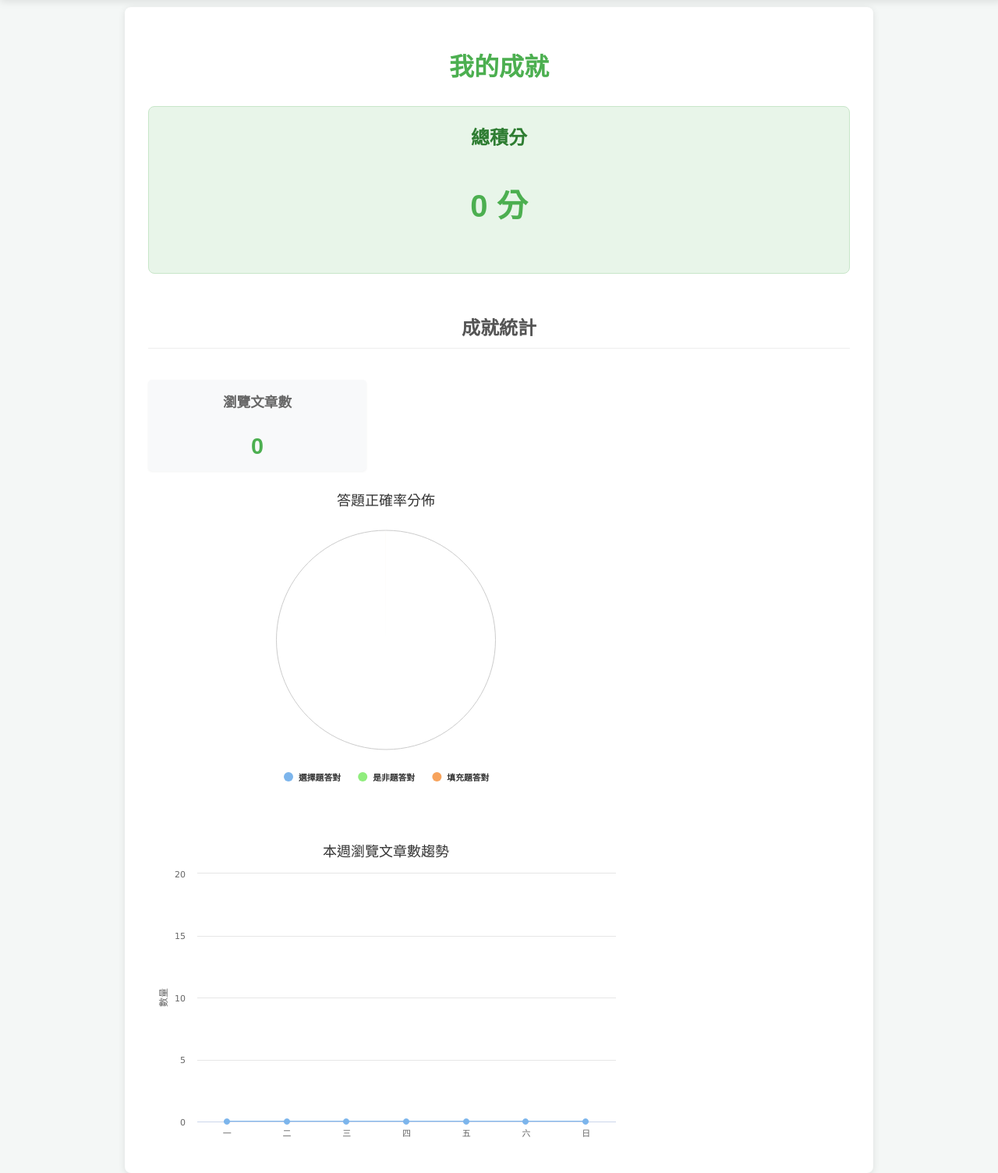
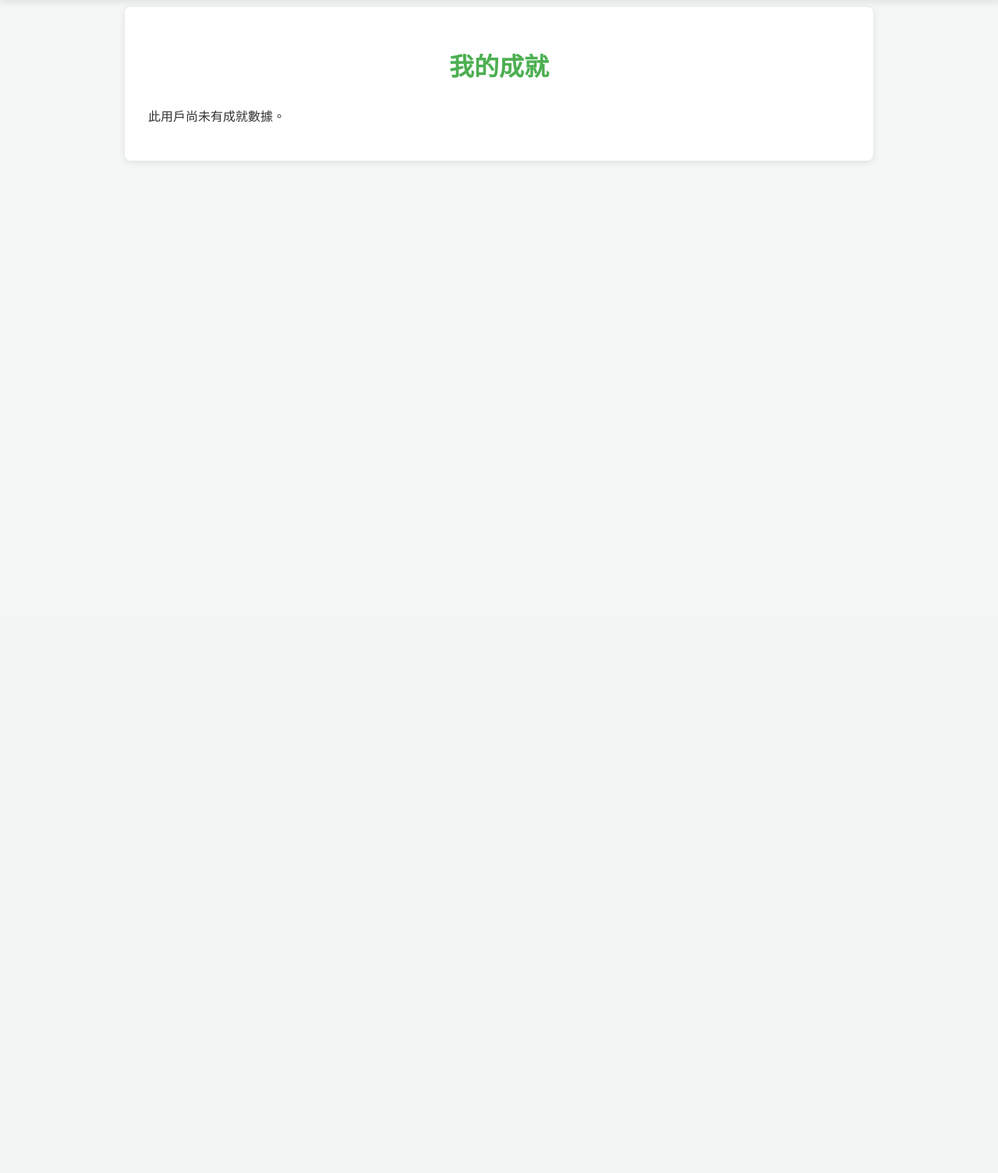
Before and after one commit to 1111031026/0308, a PHP site: page /achievement.php in a window 1280 px wide. Shown: the part 91-1595 px from the top of the page at 78% size. After the commit the page ends 298 px from the top, so only its background shows below. Run offline with PHP 8.4, Linux system fonts and the light colour scheme; a user stored in the database is signed in; data comes from the database, SQL or seed files in the repository.

Commit message:
點頭像跳到achievement

```diff
--- a/php/achievement.php
+++ b/php/achievement.php
@@ -2,23 +2,36 @@
 session_start();
 require_once 'db_connect.php';
 
-// 檢查用戶是否登入
+// 檢查是否登入
 if (!isset($_SESSION['login_session']) || $_SESSION['login_session'] !== true || !isset($_SESSION['user_id'])) {
-    // 如果未登入，重定向到登入頁面或顯示錯誤訊息
-    header('Location: user_login.php'); // 假設登入頁面是 user_login.php
+    header('Location: user_login.php');
     exit;
 }
 
-$userID = $_SESSION['user_id'];
+// 獲取要顯示的用戶 ID（從 URL 或當前登入用戶）
+$display_user_id = isset($_GET['user_id']) && filter_var($_GET['user_id'], FILTER_VALIDATE_INT) ? (int)$_GET['user_id'] : $_SESSION['user_id'];
+
+// 驗證用戶是否存在
+$stmt = $conn->prepare("SELECT Username FROM user WHERE UserID = ?");
+$stmt->bind_param("i", $display_user_id);
+$stmt->execute();
+$result = $stmt->get_result();
+if (!$result->fetch_assoc()) {
+    // 如果用戶不存在，重定向或顯示錯誤
+    header('Location: luntan.php');
+    exit;
+}
+$stmt->close();
+
+// 查詢成就數據
 $totalPoints = 0;
 $articlesViewed = 0;
 $choiceCorrect = 0;
 $tfCorrect = 0;
 $fillinCorrect = 0;
 
-// 從 achievement 資料表讀取數據
 $stmt = $conn->prepare("SELECT TotalPoints, ArticlesViewed, ChoiceQuestionsCorrect, TFQuestionsCorrect, FillinQuestionsCorrect FROM achievement WHERE UserID = ?");
-$stmt->bind_param("i", $userID);
+$stmt->bind_param("i", $display_user_id);
 $stmt->execute();
 $result = $stmt->get_result();
 
@@ -29,68 +42,64 @@ if ($row = $result->fetch_assoc()) {
     $tfCorrect = $row['TFQuestionsCorrect'] ?? 0;
     $fillinCorrect = $row['FillinQuestionsCorrect'] ?? 0;
 } else {
-    // 如果找不到用戶記錄（理論上不應發生，因為註冊時會創建），則全部設為 0
-    // 或者可以考慮在此處插入一條初始記錄，但最好是在註冊流程中處理
-    error_log("Achievement record not found for UserID: " . $userID);
+    error_log("Achievement record not found for UserID: " . $display_user_id);
 }
 $stmt->close();
 
-// --- New code start ---
-// Get weekly article view counts
-$weeklyViews = array_fill(0, 7, 0); // Initialize array for Mon-Sun with 0s
+// 查詢本週文章瀏覽數據
+$weeklyViews = array_fill(0, 7, 0);
 $today = new DateTime();
-$dayOfWeek = $today->format('N'); // ISO-8601 numeric representation of the day of the week (1 for Monday through 7 for Sunday)
-
-// Calculate the start of the week (Monday)
+$dayOfWeek = $today->format('N');
 $startOfWeek = clone $today;
 $startOfWeek->modify('-' . ($dayOfWeek - 1) . ' days');
 $startOfWeek->setTime(0, 0, 0);
-
-// Calculate the end of the week (Sunday)
 $endOfWeek = clone $startOfWeek;
 $endOfWeek->modify('+6 days');
 $endOfWeek->setTime(23, 59, 59);
 
-// Prepare SQL query to get views for the current week
 $viewStmt = $conn->prepare("SELECT ViewTimestamp FROM user_article_views WHERE UserID = ? AND ViewTimestamp BETWEEN ? AND ?");
 $startOfWeekStr = $startOfWeek->format('Y-m-d H:i:s');
 $endOfWeekStr = $endOfWeek->format('Y-m-d H:i:s');
-$viewStmt->bind_param("iss", $userID, $startOfWeekStr, $endOfWeekStr);
+$viewStmt->bind_param("iss", $display_user_id, $startOfWeekStr, $endOfWeekStr);
 $viewStmt->execute();
 $viewResult = $viewStmt->get_result();
 
 while ($viewRow = $viewResult->fetch_assoc()) {
     $viewTimestamp = new DateTime($viewRow['ViewTimestamp']);
-    $viewDayOfWeek = (int)$viewTimestamp->format('N'); // 1 (for Monday) through 7 (for Sunday)
+    $viewDayOfWeek = (int)$viewTimestamp->format('N');
     if ($viewDayOfWeek >= 1 && $viewDayOfWeek <= 7) {
-        $weeklyViews[$viewDayOfWeek - 1]++; // Increment count for the corresponding day (index 0 for Monday)
+        $weeklyViews[$viewDayOfWeek - 1]++;
     }
 }
 $viewStmt->close();
-// --- New code end ---
 
 $conn->close();
 ?>
+
 <!DOCTYPE html>
 <html lang="zh-TW">
+
 <head>
     <meta charset="UTF-8">
     <meta name="viewport" content="width=device-width, initial-scale=1.0">
-    <title>我的成就 - 永續小站</title>
+    <title><?php echo $display_user_id === $_SESSION['user_id'] ? '我的成就' : '用戶成就'; ?> - 永續小站</title>
     <link rel="icon" type="image/png" href="../img/icon.png">
     <link rel="stylesheet" href="../css/nav3.css">
     <link rel="stylesheet" href="../css/achievement.css">
     <script src="https://code.highcharts.com/highcharts.js"></script>
     <script src="https://code.highcharts.com/modules/accessibility.js"></script>
 </head>
+
 <body>
     <header>
         <?php include "nav.php"; ?>
     </header>
 
     <div class="achievement-container">
-        <h1>我的成就</h1>
-
+        <h1><?php echo $display_user_id === $_SESSION['user_id'] ? '我的成就' : '用戶成就'; ?></h1>
+        <?php if ($totalPoints == 0 && $articlesViewed == 0 && $choiceCorrect == 0 && $tfCorrect == 0 && $fillinCorrect == 0): ?>
+            <p class="no-data">此用戶尚未有成就數據。</p>
+        <?php else: ?>
             <div class="total-points-section">
                 <h2>總積分</h2>
                 <p class="points-display"><?php echo htmlspecialchars($totalPoints); ?> 分</p>
@@ -103,22 +112,21 @@ $conn->close();
                     <p><?php echo htmlspecialchars($articlesViewed); ?></p>
                 </div>
                 <div id="pie-chart-container" class="chart-container"></div>
-            <!-- 新增折線圖容器 -->
                 <div id="articles-viewed-chart-container" class="chart-container" style="margin-top: 30px;"></div>
             </div>
-
+        <?php endif; ?>
     </div>
 
     <script>
         Highcharts.chart('pie-chart-container', {
             chart: {
                 type: 'pie',
-                backgroundColor: 'transparent' // 使背景透明
+                backgroundColor: 'transparent'
             },
             title: {
                 text: '答題正確率分佈',
                 style: {
-                    color: '#333' // 標題顏色
+                    color: '#333'
                 }
             },
             tooltip: {
@@ -133,13 +141,12 @@ $conn->close();
                 pie: {
                     allowPointSelect: true,
                     cursor: 'pointer',
-                    dataLabels: [
-                        {
+                    dataLabels: [{
                             enabled: true,
                             distance: 20,
                             format: '{point.name}: {point.y} 題',
                             style: {
-                                color: '#555' // 標籤顏色
+                                color: '#555'
                             }
                         },
                         {
@@ -150,96 +157,85 @@ $conn->close();
                                 fontSize: '1em',
                                 textOutline: 'none',
                                 opacity: 0.9,
-                                color: '#fff' // 百分比文字顏色
+                                color: '#fff'
                             },
                             filter: {
                                 operator: '>',
                                 property: 'percentage',
-                                value: 5 // 只有大於 5% 的顯示百分比
+                                value: 5
                             }
                         }
                     ],
-                    showInLegend: true // 顯示圖例
+                    showInLegend: true
                 }
             },
             series: [{
                 name: '數量',
                 colorByPoint: true,
-                data: [
-                    // 移除瀏覽文章數
-                    // {
-                    //     name: '瀏覽文章數',
-                    //     y: <?php echo $articlesViewed; ?>,
-                    //     color: '#f45b5b' // 瀏覽文章數顏色
-                    // },
-                    {
+                data: [{
                         name: '選擇題答對',
-                        y: <?php echo $choiceCorrect; ?>, // 使用從 achievement 表讀取的數據
-                        color: '#7cb5ec' // 選擇題顏色
+                        y: <?php echo $choiceCorrect; ?>,
+                        color: '#7cb5ec'
                     },
                     {
                         name: '是非題答對',
-                        y: <?php echo $tfCorrect; ?>, // 使用從 achievement 表讀取的數據
-                        color: '#90ed7d' // 是非題顏色
+                        y: <?php echo $tfCorrect; ?>,
+                        color: '#90ed7d'
                     },
                     {
                         name: '填充題答對',
-                        y: <?php echo $fillinCorrect; ?>, // 使用從 achievement 表讀取的數據
-                        color: '#f7a35c' // 填充題顏色
+                        y: <?php echo $fillinCorrect; ?>,
+                        color: '#f7a35c'
                     }
                 ]
             }],
             credits: {
-                enabled: false // 隱藏 Highcharts logo
+                enabled: false
             }
         });
 
-        // 新增瀏覽文章數折線圖
         Highcharts.chart('articles-viewed-chart-container', {
             chart: {
-                type: 'line', // Ensure it's a line chart
+                type: 'line',
                 backgroundColor: 'transparent'
             },
             title: {
-                text: '本週瀏覽文章數趨勢' // Update title
+                text: '本週瀏覽文章數趨勢'
             },
             xAxis: {
-                // Change categories to days of the week
                 categories: ['一', '二', '三', '四', '五', '六', '日']
             },
             yAxis: {
                 title: {
                     text: '數量'
                 },
-                min: 0, // Set Y-axis min
-                max: 20, // Set Y-axis max
-                tickInterval: 5 // Set Y-axis tick interval
+                min: 0,
+                max: 20,
+                tickInterval: 5
             },
             tooltip: {
-                // Update tooltip format if needed, maybe show day name?
                 headerFormat: '<b>星期{point.key}</b><br/>',
                 pointFormat: '瀏覽: {point.y} 篇'
             },
             series: [{
                 name: '瀏覽文章數',
-                // Use the weekly data from PHP
                 data: <?php echo json_encode($weeklyViews); ?>
             }],
             credits: {
                 enabled: false
             },
             legend: {
-                enabled: false // Keep legend hidden for single series
+                enabled: false
             },
-            plotOptions: { // Ensure lines connect points
+            plotOptions: {
                 line: {
                     marker: {
-                        enabled: true // Show markers on points
+                        enabled: true
                     }
                 }
             }
         });
     </script>
+</body>
 
-</body>
 </html>
```
Also changed, not shown: php/discuss.php (+38 -3 lines). Lines whose indentation alone changed are shown as unchanged.
